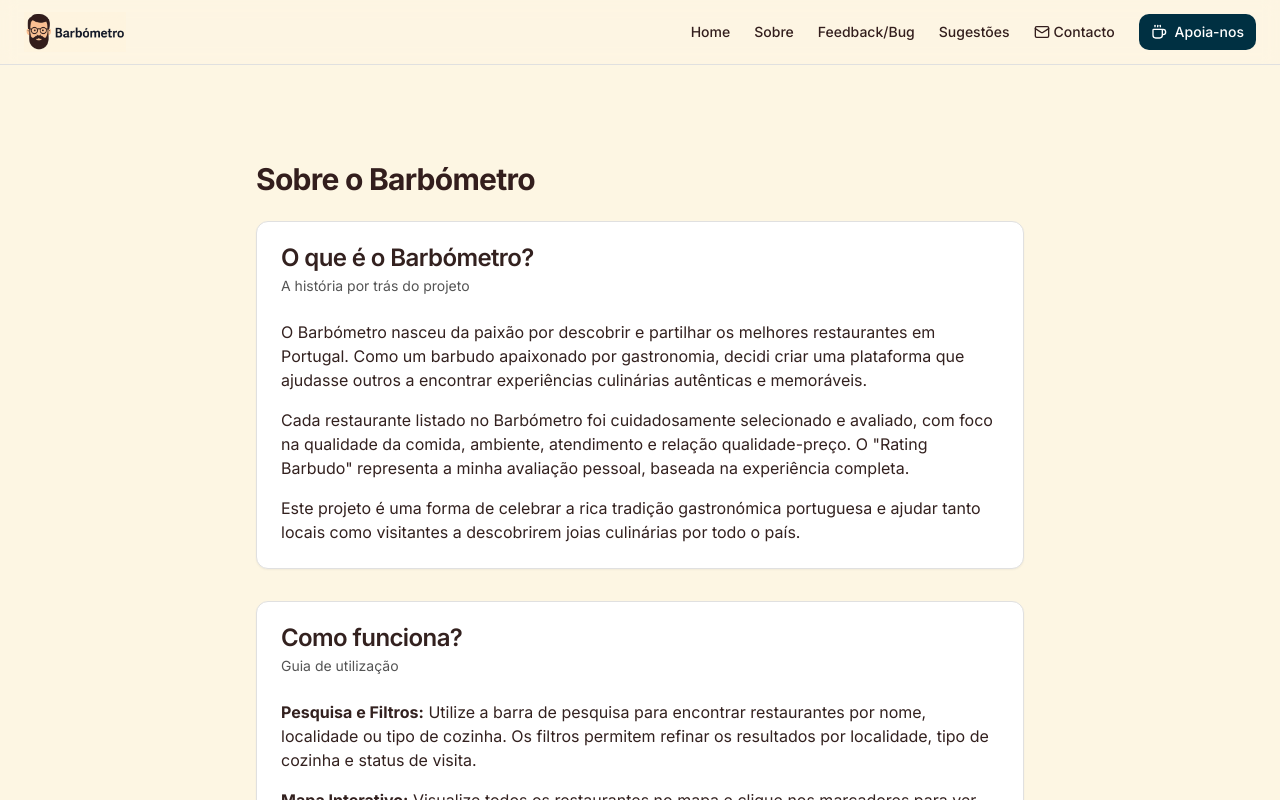
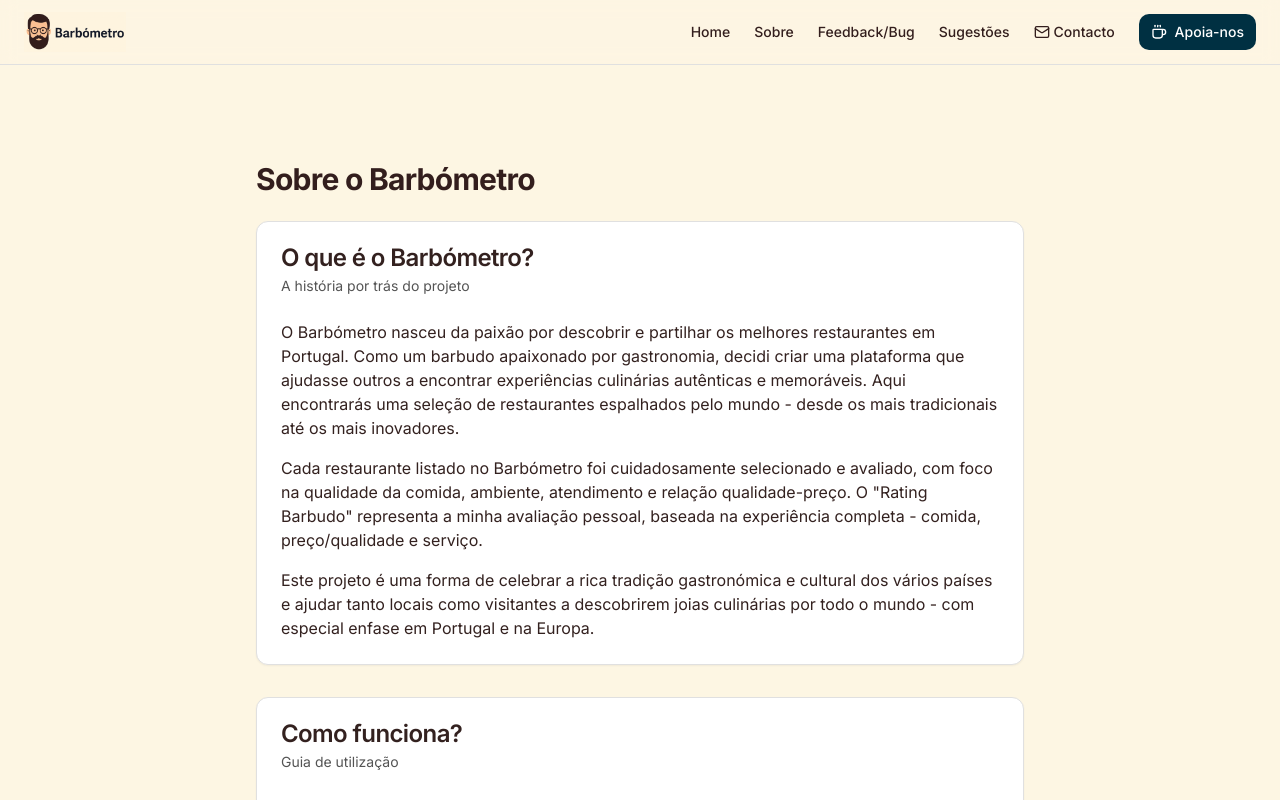
Before and after one commit to jnors/barbometro, a Next.js app: page /sobre in a window 1280 px wide. Shown: the top 800 px of the page. Built offline with nearby package versions, Linux system fonts and the light colour scheme.

Commit message:
Minor Updates on about section.

```diff
--- a/app/sobre/page.tsx
+++ b/app/sobre/page.tsx
@@ -16,16 +16,18 @@ export default function SobrePage() {
             <p>
               O Barbómetro nasceu da paixão por descobrir e partilhar os melhores restaurantes em Portugal. Como um
               barbudo apaixonado por gastronomia, decidi criar uma plataforma que ajudasse outros a encontrar
-              experiências culinárias autênticas e memoráveis.
+              experiências culinárias autênticas e memoráveis. Aqui encontrarás uma seleção de restaurantes espalhados
+              pelo mundo - desde os mais tradicionais até os mais inovadores.
             </p>
             <p>
               Cada restaurante listado no Barbómetro foi cuidadosamente selecionado e avaliado, com foco na qualidade da
               comida, ambiente, atendimento e relação qualidade-preço. O "Rating Barbudo" representa a minha avaliação
-              pessoal, baseada na experiência completa.
+              pessoal, baseada na experiência completa - comida, preço/qualidade e serviço.
             </p>
             <p>
-              Este projeto é uma forma de celebrar a rica tradição gastronómica portuguesa e ajudar tanto locais como
-              visitantes a descobrirem joias culinárias por todo o país.
+              Este projeto é uma forma de celebrar a rica tradição gastronómica e cultural dos vários países e ajudar
+              tanto locais como visitantes a descobrirem joias culinárias por todo o mundo - com especial enfase em
+              Portugal e na Europa.
             </p>
           </CardContent>
         </Card>
@@ -56,7 +58,7 @@ export default function SobrePage() {
         <div className="text-center">
           <p className="text-lg mb-4">Se gostou do Barbómetro e quer apoiar o projeto, considere comprar-me um café!</p>
           <div className="flex justify-center">
-            <BuyMeCoffee username="barbudodev" />
+            <BuyMeCoffee />
           </div>
         </div>
       </div>
--- a/components/footer.tsx
+++ b/components/footer.tsx
@@ -7,7 +7,7 @@ export function Footer() {
         <p className="text-center text-sm leading-loose text-muted-foreground md:text-left">
           © {new Date().getFullYear()} Barbómetro. Todos os direitos reservados.
         </p>
-        <BuyMeCoffee username="barbudodev" variant="ghost" size="sm" />
+        <BuyMeCoffee variant="ghost" size="sm" />
       </div>
     </footer>
   )
--- a/components/hero.tsx
+++ b/components/hero.tsx
@@ -21,7 +21,7 @@ export function Hero() {
           </h1>
 
           <p className="text-lg mb-8 max-w-2xl text-[#334155]">
-            Descobre restaurantes autênticos por toda a Europa, filtrados por localidade e tipo de cozinha.
+            Descobre restaurantes autênticos pelo mundo fora, filtrados por localidade, tipo de cozinha e preço.
           </p>
         </div>
       </div>
```
